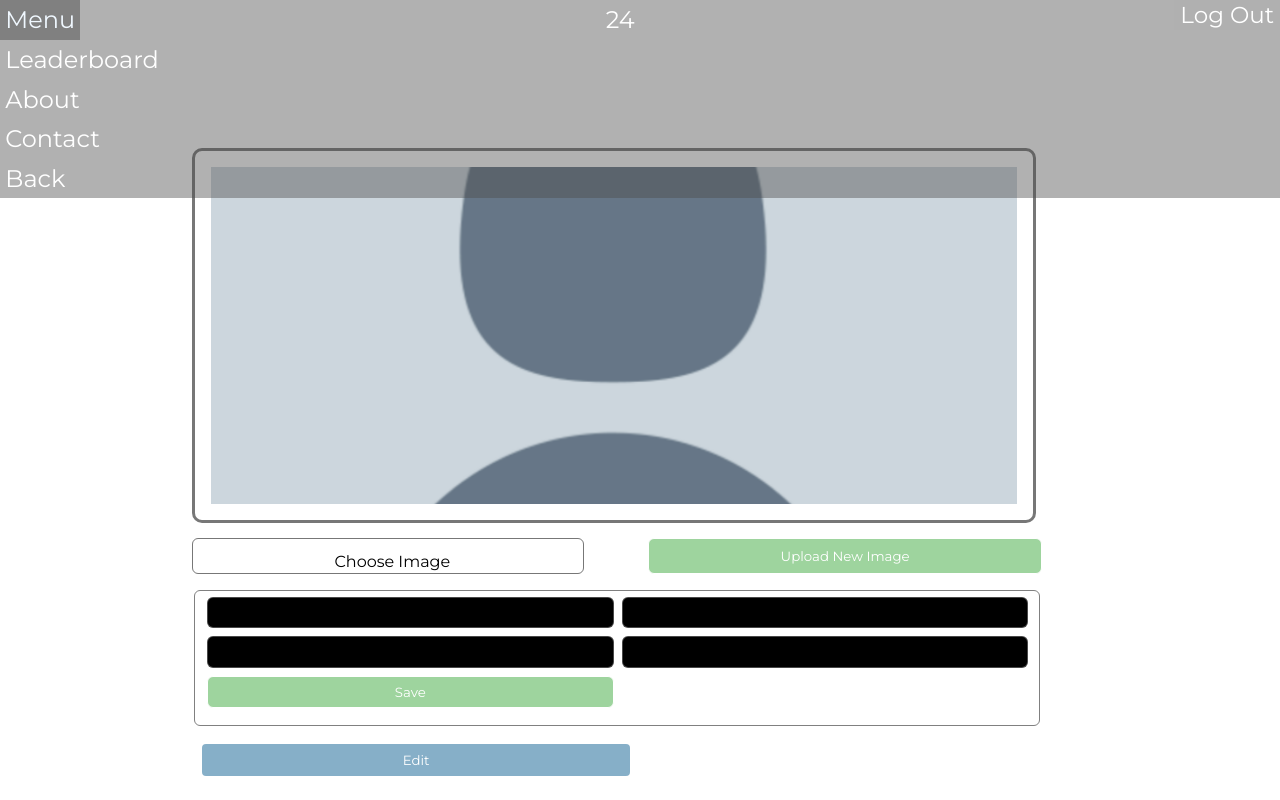
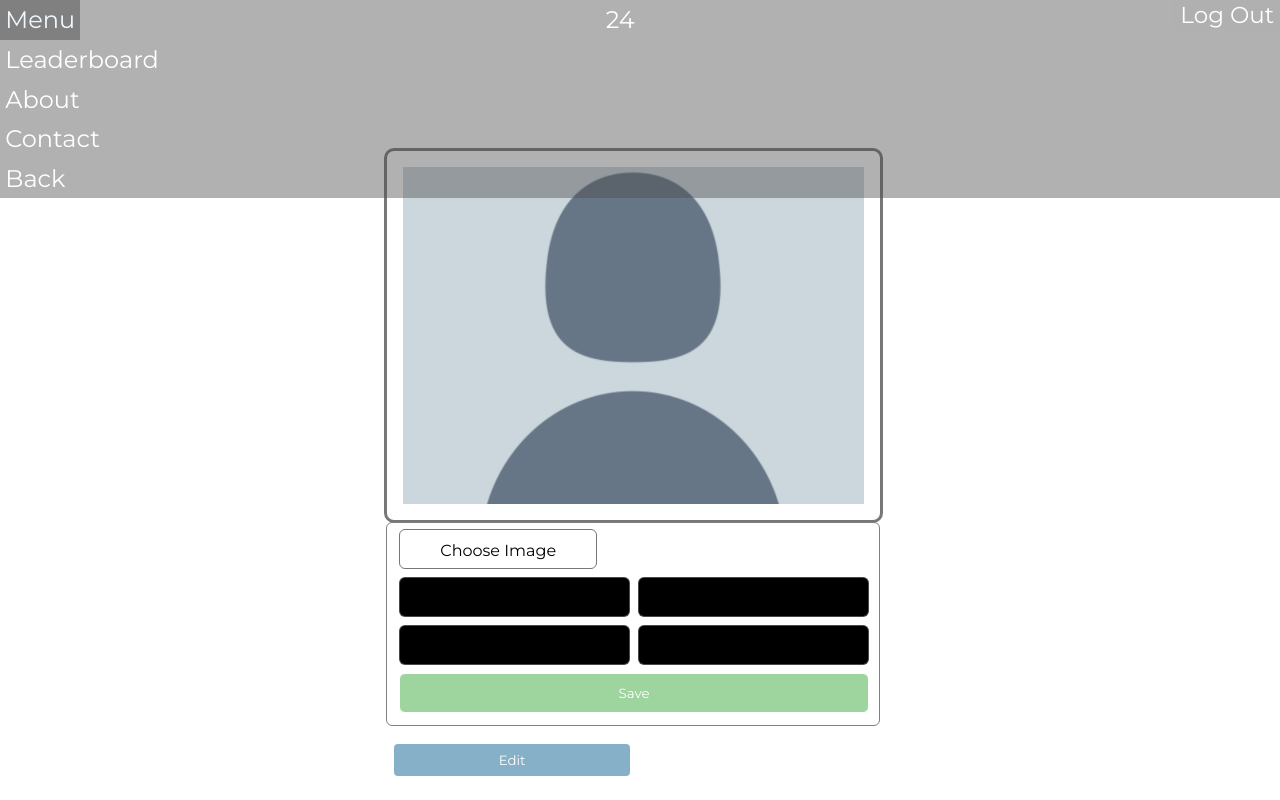
Before and after one commit to ldiu/2800-202010-BBY11, a website: page userProfilePage.html in a window 1280 px wide. Shown: the top 800 px of the page. Drawn offline with nearby package versions, Linux system fonts and the light colour scheme.

Commit message:
Made the image upload only accessible after clicking the edit button.

```diff
--- a/public/css/userProfilePage.css
+++ b/public/css/userProfilePage.css
@@ -4,7 +4,7 @@
   font-family: 'Montserrat', sans-serif;
 }
 
-@media (min-width: 0px) and (max-width: 445px) {
+@media (min-width: 0px) and (max-width: 650px) {
 
   body {
     margin: 0px;
@@ -34,7 +34,7 @@
     grid-row: 1 / span 1;
     grid-column: 2 / span 1;
     display:grid;
-    grid-template-rows: 7% 43% 10% 30% 10%;
+    grid-template-rows: 7% 43% 40% 10%;
     grid-template-columns: 100%;
     grid-gap: .5rem;
     height: 85vh;
@@ -44,9 +44,8 @@
   #welcome{
     grid-row: 1 / span 1;
     grid-column: 1 / span 1;
-    color: white;
+    color: black;
     font-size: 12px;
-
   }
 
   #imageContainer{
@@ -56,72 +55,47 @@
   }
 
   #profileImage{
-    max-width: 100%;
+    width: 100%;
+    height: 85%;
     object-fit: cover;
-    object-position: center;
     border-radius: 10px;
     padding: 1rem;
     border: 3px solid rgba(90, 90, 90, 0.819);
   }
 
-  #imageUpload{
+  #userFields{
     grid-row: 3 / span 1;
     grid-column: 1 / span 1;
+    border-radius: 6px;
+    border: .5px solid grey;
+
+  }
+
+  #buttonForm{
     display: grid;
-    grid-template-rows: 100%;
+    grid-template-rows: 16.6% 16.6% 16.6% 16.6% 16.6% 16.6%;
     grid-template-columns: 50% 50%;
+    grid-gap: .2rem;
+    height: 30vh;
+    margin-right: .4rem;
   }
 
   #findImage{
-
     display:none;
-
   }
 
   .findImageStyle{
     grid-row: 1 / span 1;
     grid-column: 1 / span 1;
-    color: white;
+    color: black;
     border: 1px solid rgba(90, 90, 90, 0.819);
     border-radius: 6px;
     padding-top: 5%;
-    padding-left: 2%;
-    margin-top: 1rem;
-    margin-bottom: 1rem;
-    margin-right: .5rem;;
     text-align: center;
   }
 
-  #uploadButton{
-    grid-row: 1 / span 1;
-    grid-column: 2 / span 1;
-    margin-top: 1rem;
-    margin-bottom: 1rem;
-    background-color: rgba(120, 195, 120, 0.713);
-    color: white;
-    border: 1px solid white;
-    border-radius: 6px;
-    margin-left: .5rem;
-  }
-
-  #userFields{
-    grid-row: 4 / span 1;
-    grid-column: 1 / span 1;
-    border-radius: 6px;
-    border: .5px solid grey;
-  }
-
-  #buttonForm{
-    display: grid;
-    grid-template-rows: 20% 20% 20% 20% 20%;
-    grid-template-columns: 50% 50%;
-    grid-gap: .2rem;
-    height: 21vh;
-    margin-right: .4rem;
-  }
-
   #userFirstName{
-    grid-row: 1 / span 1;
+    grid-row: 2 / span 1;
     grid-column: 1 / span 2;
     background-color: black;
     color: white;
@@ -130,7 +104,7 @@
   }
 
   #userLastName{
-    grid-row: 2 / span 1;
+    grid-row: 3 / span 1;
     grid-column: 1 / span 2;
     background-color: black;
     color: white;
@@ -140,7 +114,7 @@
   }
 
   #userEmail{
-    grid-row: 3 / span 1;
+    grid-row: 4 / span 1;
     grid-column: 1 / span 2;
     background-color: black;
     color: white;
@@ -151,7 +125,7 @@
 
   #userPassword{
     grid-column: 1 / span 2;
-    grid-row: 4 / span 1;
+    grid-row: 5 / span 1;
     background-color: black;
     color: white;
     border: 1px solid rgba(90, 90, 90, 0.819);
@@ -161,7 +135,7 @@
 
   #saveButton{
     grid-column: 1 / span 2;
-    grid-row: 5 / span 1;
+    grid-row: 6 / span 1;
     background-color: rgba(120, 195, 120, 0.713);
     color: white;
     border: 1px solid white;
@@ -169,7 +143,186 @@
   }
 
   #edit{
-    grid-row: 5 / span 1;
+    grid-row: 4 / span 1;
+    grid-column: 1 / span 1;
+    display: grid;
+    grid-template-columns: 50% 50%;
+    grid-template-rows: 100%;
+  }
+
+  #editButton{
+    grid-row: 1 / span 1;
+    grid-column: 1 / span 1;
+    margin-top: .7rem;
+    margin-bottom: .7rem;
+    margin-left: .5rem;
+    margin-right: .5rem;
+    background-color: rgba(90, 146, 180, 0.735);
+    color: white;
+    border: 2px solid white;
+    border-radius: 6px;
+  }
+
+  #container4{
+    grid-row: 2 / span 1;
+    grid-column: 2 / span 1;
+    padding-left: 20px;
+  }
+
+  textarea{
+    max-width:90%;
+  }
+
+  #logoutButton{
+    float:right;
+    background-color: rgba(174, 174, 174, 0.437);
+    color:white;
+    font-size: 23px;
+    border:none;
+}
+
+}
+
+@media (min-width: 651px) {
+
+  body {
+    margin: 0px;
+    padding: 0px;
+    /* background-color: black; */
+  }
+
+  #container1{
+    display: grid;
+    grid-template-rows: 10% 1fr 10%;
+    grid-template-columns: 100%;
+    height: 100vh;
+  }
+
+  #navbar{
+    grid-row: 1 / span 1;
+    grid-column: 1 / span 1;
+  }
+
+  #container2{
+    display: grid;
+    grid-template-rows: 85% 1fr;
+    grid-template-columns: 1fr 40% 1fr;
+  }
+
+  #container3{
+    grid-row: 1 / span 1;
+    grid-column: 2 / span 1;
+    display:grid;
+    grid-template-rows: 10% 55% 30% 10%;
+    grid-template-columns: 100%;
+    height: 85vh;
+    max-width: 600px;
+    min-width: 450px;
+  }
+
+  #welcome{
+    grid-row: 1 / span 1;
+    grid-column: 1 / span 1;
+    color: black;
+
+  }
+
+  #imageContainer{
+    grid-row: 2 / span 1;
+    grid-column: 1 / span 1;
+
+  }
+
+  #profileImage{
+    width: 90%;
+    height: 90%;
+    object-fit: cover;
+    border-radius: 10px;
+    padding: 1rem;
+    border: 3px solid rgba(90, 90, 90, 0.819);
+  }
+
+  #userFields{
+    grid-row: 3 / span 1;
+    grid-column: 1 / span 1;
+    border-radius: 6px;
+    border: .5px solid grey;
+    max-width:91.5%;
+    min-width:90%;
+  }
+
+  #buttonForm{
+    display: grid;
+    grid-template-rows: 25% 25% 25% 25%;
+    grid-template-columns: 50% 50%;
+    height: 20vh;
+    grid-gap: .5rem;
+    margin-right: .4rem;
+  }
+
+  #findImage{
+    display:none;
+  }
+
+  .findImageStyle{
+    grid-row: 1 / span 1;
+    grid-column: 1 / span 1;
+    width:85%;
+    padding-top: 5%;
+    /* color: white; */
+    border: 1px solid rgba(90, 90, 90, 0.819);
+    border-radius: 6px;
+    text-align: center;
+  }
+
+  #userFirstName{
+    grid-row: 2 / span 1;
+    grid-column: 1 / span 1;
+    background-color: black;
+    color: white;
+    border: 1px solid rgba(90, 90, 90, 0.819);
+    border-radius: 6px;
+  }
+
+  #userLastName{
+    grid-row: 2 / span 1;
+    grid-column: 2 / span 1;
+    background-color: black;
+    color: white;
+    border: 1px solid rgba(90, 90, 90, 0.819);
+    border-radius: 6px;
+  }
+
+  #userEmail{
+    grid-row: 3 / span 1;
+    grid-column: 1 / span 1;
+    background-color: black;
+    color: white;
+    border: 1px solid rgba(90, 90, 90, 0.819);
+    border-radius: 6px;
+  }
+
+  #userPassword{
+    grid-column: 2 / span 1;
+    grid-row: 3 / span 1;
+    background-color: black;
+    color: white;
+    border: 1px solid rgba(90, 90, 90, 0.819);
+    border-radius: 6px;
+
+  }
+
+  #saveButton{
+    grid-column: 1 / span 2;
+    grid-row: 4 / span 1;
+    background-color: rgba(120, 195, 120, 0.713);
+    color: white;
+    border: 1px solid white;
+    border-radius: 6px;
+  }
+
+  #edit{
+    grid-row: 4 / span 1;
     grid-column: 1 / span 1;
     display: grid;
     grid-template-columns: 50% 50%;
@@ -205,213 +358,6 @@
     color:white;
     font-size: 23px;
     border:none;
-}
+  }
 
 }
-
-@media (min-width: 446px) {
-
-  body {
-    margin: 0px;
-    padding: 0px;
-    /* background-color: black; */
-  }
-
-  #container1{
-    display: grid;
-    grid-template-rows: 10% 1fr 10%;
-    grid-template-columns: 100%;
-    height: 100vh;
-  }
-
-  #navbar{
-    grid-row: 1 / span 1;
-    grid-column: 1 / span 1;
-  }
-
-  #container2{
-    display: grid;
-    grid-template-rows: 85% 1fr;
-    grid-template-columns: 1fr 70% 1fr;
-  }
-
-  #container3{
-    grid-row: 1 / span 1;
-    grid-column: 2 / span 1;
-    display:grid;
-    grid-template-rows: 10% 55% 10% 20% 10%;
-    grid-template-columns: 100%;
-    height: 85vh;
-
-  }
-
-  #welcome{
-    grid-row: 1 / span 1;
-    grid-column: 1 / span 1;
-    color: white
-
-  }
-
-  #imageContainer{
-    grid-row: 2 / span 1;
-    grid-column: 1 / span 1;
-
-  }
-
-  #profileImage{
-    width: 90%;
-    height: 90%;
-    object-fit: cover;
-    border-radius: 10px;
-    padding: 1rem;
-    border: 3px solid rgba(90, 90, 90, 0.819);
-  }
-
-  #imageUpload{
-    grid-row: 3 / span 1;
-    grid-column: 1 / span 1;
-    display: grid;
-    grid-template-rows: 100%;
-    grid-template-columns: 50% 50%;
-  }
-
-  #findImage{
-
-    display:none;
-  }
-
-  .findImageStyle{
-    grid-row: 1 / span 1;
-    grid-column: 1 / span 1;
-    width:85%;
-    /* color: white; */
-    border: 1px solid rgba(90, 90, 90, 0.819);
-    border-radius: 6px;
-    padding-top: 3%;
-    padding-left: 2%;
-    margin-top: 1rem;
-    margin-bottom: 1rem;
-    margin-right: .5rem;;
-    text-align: center;
-  }
-
-  #uploadButton{
-    grid-row: 1 / span 1;
-    grid-column: 2 / span 1;
-    width: 88%;
-    margin-top: 1rem;
-    margin-bottom: 1rem;
-    background-color: rgba(120, 195, 120, 0.713);
-    color: white;
-    border: 1px solid white;
-    border-radius: 6px;
-    margin-left: .5rem;
-
-  }
-
-  #userFields{
-    grid-row: 4 / span 1;
-    grid-column: 1 / span 1;
-    border-radius: 6px;
-    border: .5px solid grey;
-    max-width:91.5%;
-    min-width:90%;
-  }
-
-  #buttonForm{
-    display: grid;
-    grid-template-rows: 33% 33% 33%;
-    grid-template-columns: 50% 50%;
-    height: 12vh;
-    grid-gap: .5rem;
-    margin-right: .4rem;
-  }
-
-  #userFirstName{
-    grid-row: 1 / span 1;
-    grid-column: 1 / span 1;
-    background-color: black;
-    color: white;
-    border: 1px solid rgba(90, 90, 90, 0.819);
-    border-radius: 6px;
-  }
-
-  #userLastName{
-    grid-row: 1 / span 1;
-    grid-column: 2 / span 1;
-    background-color: black;
-    color: white;
-    border: 1px solid rgba(90, 90, 90, 0.819);
-    border-radius: 6px;
-
-  }
-
-  #userEmail{
-    grid-row: 2 / span 1;
-    grid-column: 1 / span 1;
-    background-color: black;
-    color: white;
-    border: 1px solid rgba(90, 90, 90, 0.819);
-    border-radius: 6px;
-
-  }
-
-  #userPassword{
-    grid-column: 2 / span 1;
-    grid-row: 2 / span 1;
-    background-color: black;
-    color: white;
-    border: 1px solid rgba(90, 90, 90, 0.819);
-    border-radius: 6px;
-
-  }
-
-  #saveButton{
-    grid-column: 1 / span 1;
-    grid-row: 3 / span 1;
-    background-color: rgba(120, 195, 120, 0.713);
-    color: white;
-    border: 1px solid white;
-    border-radius: 6px;
-  }
-
-  #edit{
-    grid-row: 5 / span 1;
-    grid-column: 1 / span 1;
-    display: grid;
-    grid-template-columns: 50% 50%;
-    grid-template-rows: 100%;
-  }
-
-  #editButton{
-    grid-row: 1 / span 1;
-    grid-column: 1 / span 1;
-    margin-top: 1rem;
-    margin-bottom: 1rem;
-    margin-left: .5rem;
-    margin-right: .5rem;
-    background-color: rgba(90, 146, 180, 0.735);
-    color: white;
-    border: 2px solid white;
-    border-radius: 6px;
-  }
-
-  #container4{
-    grid-row: 2 / span 1;
-    grid-column: 2 / span 1;
-    padding-left: 20px;
-  }
-
-  textarea{
-    max-width:90%;
-  }
-
-  #logoutButton{
-    float:right;
-    background-color: rgba(174, 174, 174, 0.437);
-    color:white;
-    font-size: 23px;
-    border:none;
-}
-
-}
--- a/userProfilePage.html
+++ b/userProfilePage.html
@@ -38,13 +38,14 @@
         <div id="imageContainer">
           <img id="profileImage" src="img/johndoe.png">
         </div>
-        <form id=imageUpload action="/userProfileImage" enctype="multipart/form-data" method="POST">
-          <label for="findImage" class="findImageStyle"> Choose Image
-            <input id="findImage" type="file" size="60" name="imageToUpload" value="Choose Image" /></label>
-          <input id="uploadButton" type="submit" value="Upload New Image" />
-        </form>
+        <!-- <form id=imageUpload action="/userProfileImage" enctype="multipart/form-data" method="POST"> -->
+          <!-- <label for="findImage" class="findImageStyle"> Choose Image -->
+            <!-- <input id="findImage" type="file" size="60" name="imageToUpload" value="Choose Image" /></label> -->
+          <!-- <input id="uploadButton" type="submit" value="Upload New Image" /> -->
         <fieldset id="userFields" disabled>
-          <form id="buttonForm" action="/userProfilePage.html" method="POST">
+          <form id="buttonForm" action="/userProfilePage" enctype="multipart/form-data" method="POST">
+            <label for="findImage" class="findImageStyle"> Choose Image
+            <input id="findImage" type="file" size="60" name="imageToUpload" value="Choose Image"/></label>
             <label for="userFirstName"></label>
             <input id="userFirstName" type="text" value="" required name="userFirstName">
             <label for="userLastName"></label>
```
Also changed, not shown: app.js (+4 -4 lines).
